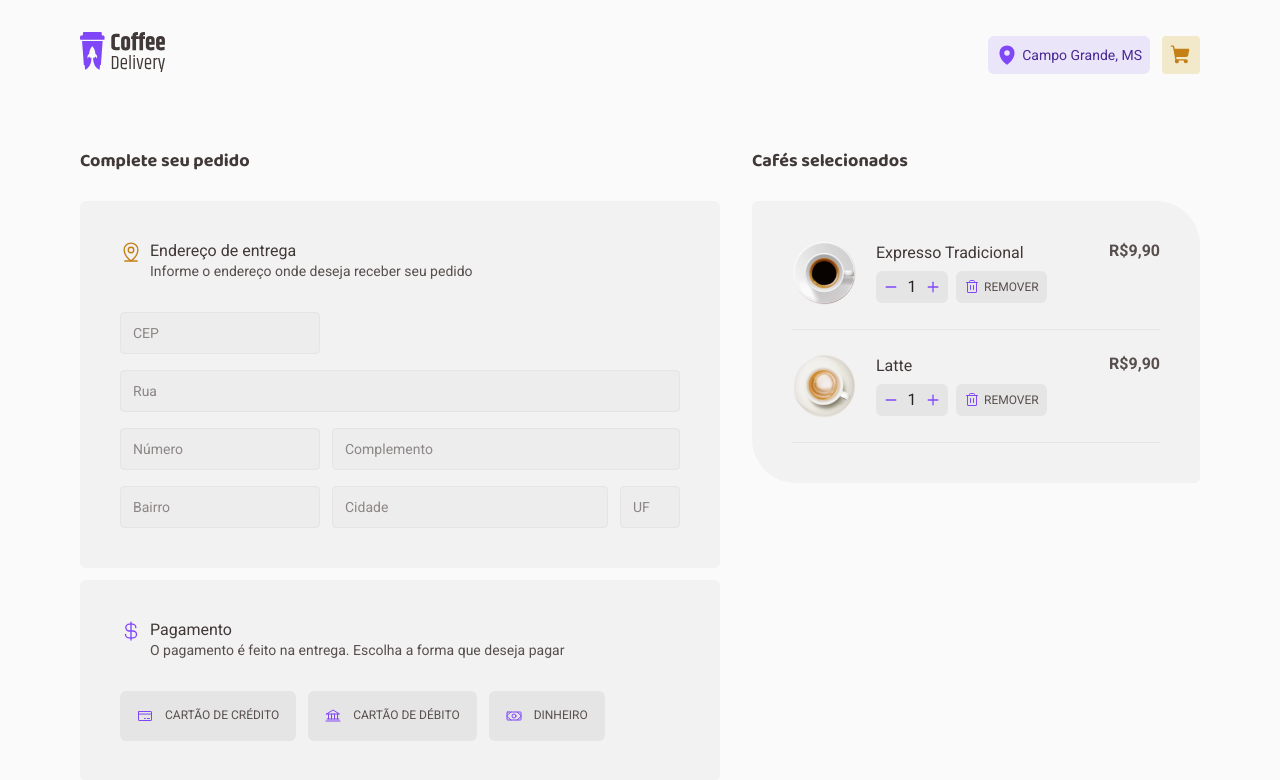
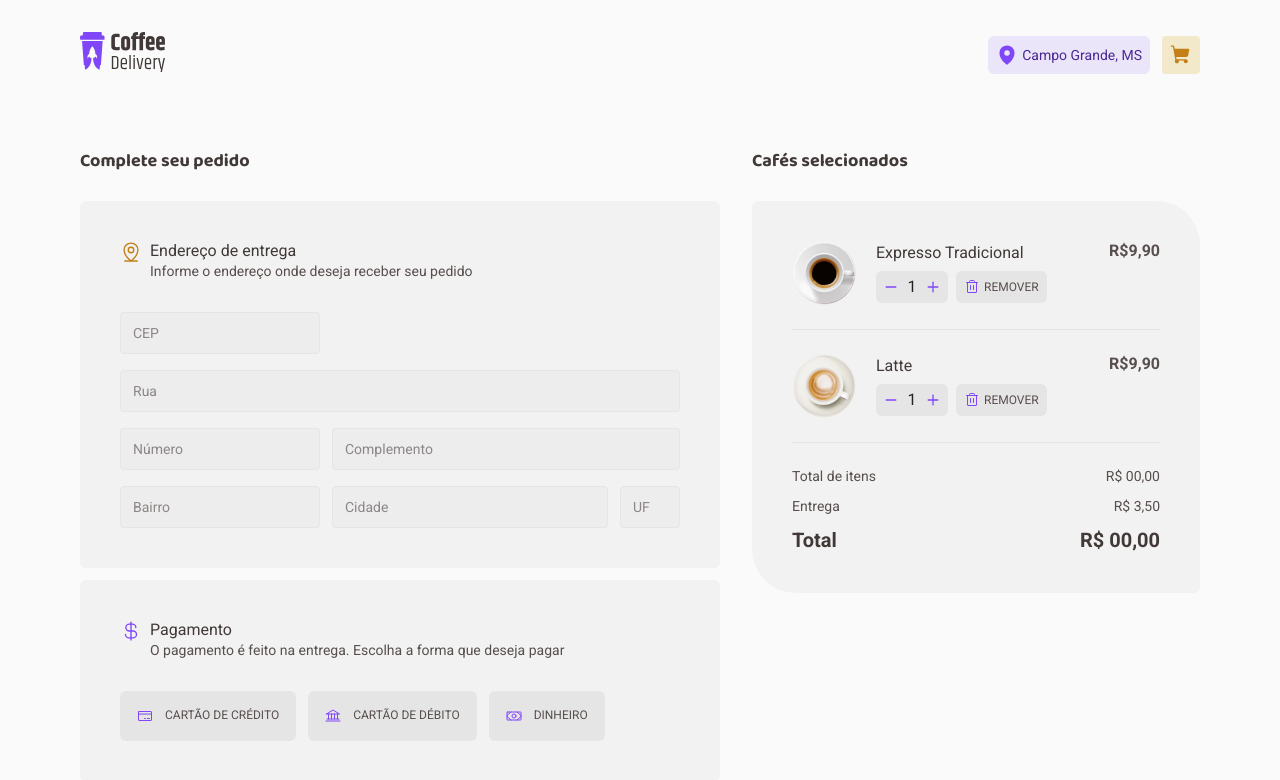
Before and after one commit to davirlima/coffee-delivery, a React (Vite) app: page /carrinho in a window 1280 px wide. Shown: the top 780 px of the page. Built offline with nearby package versions, Linux system fonts and the light colour scheme.

Commit message:
Adição da seção de valores no carrinho

```diff
--- a/src/pages/Cart/index.tsx
+++ b/src/pages/Cart/index.tsx
@@ -8,6 +8,7 @@ import {
   RemoveButton,
   RequestContainer,
   SelectedCoffeesContainer,
+  ValuesInfomationContainer,
 } from "./styles";
 import {
   MapPinLine,
@@ -117,6 +118,7 @@ export function Cart() {
 
             <h3 className="value">R$9,90</h3>
           </CoffeeCardContainer>
+
           <CoffeeCardContainer>
             <div className="information">
               <img src={latte} alt="" />
@@ -145,6 +147,21 @@ export function Cart() {
 
             <h3 className="value">R$9,90</h3>
           </CoffeeCardContainer>
+
+          <ValuesInfomationContainer>
+            <div>
+              <p>Total de itens</p>
+              <p>R$ 00,00</p>
+            </div>
+            <div>
+              <p>Entrega</p>
+              <p>R$ 3,50</p>
+            </div>
+            <div className="total">
+              <p>Total</p>
+              <p>R$ 00,00</p>
+            </div>
+          </ValuesInfomationContainer>
         </SelectedCoffeesContainer>
       </Frame>
     </CartContainer>
--- a/src/pages/Cart/styles.ts
+++ b/src/pages/Cart/styles.ts
@@ -248,3 +248,23 @@ export const RemoveButton = styled(BaseDatailButton)`
     background-color: ${(props) => props.theme.base_hover};
   }
 `;
+
+export const ValuesInfomationContainer = styled.div`
+  display: flex;
+  flex-direction: column;
+  gap: 0.75rem;
+
+  div {
+    width: 100%;
+    display: flex;
+    justify-content: space-between;
+    align-items: center;
+    font-size: 0.875rem;
+  }
+
+  .total {
+    font-size: 1.25rem;
+    font-weight: 700;
+    color: ${(props) => props.theme.base_subtitle};
+  }
+`;
```
